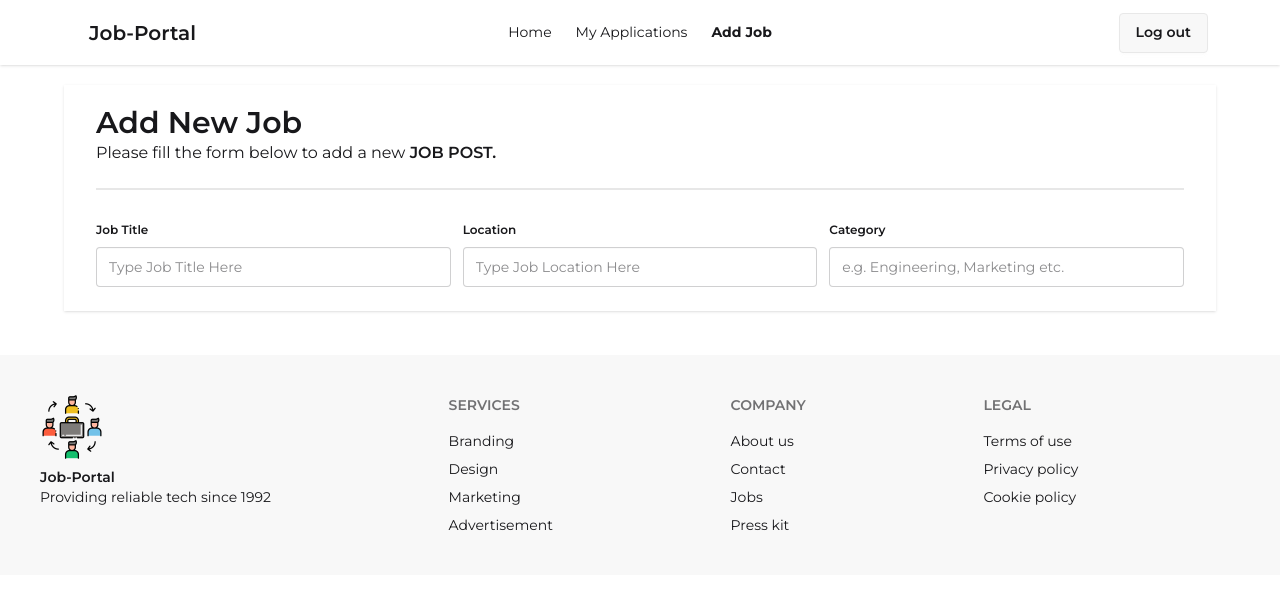
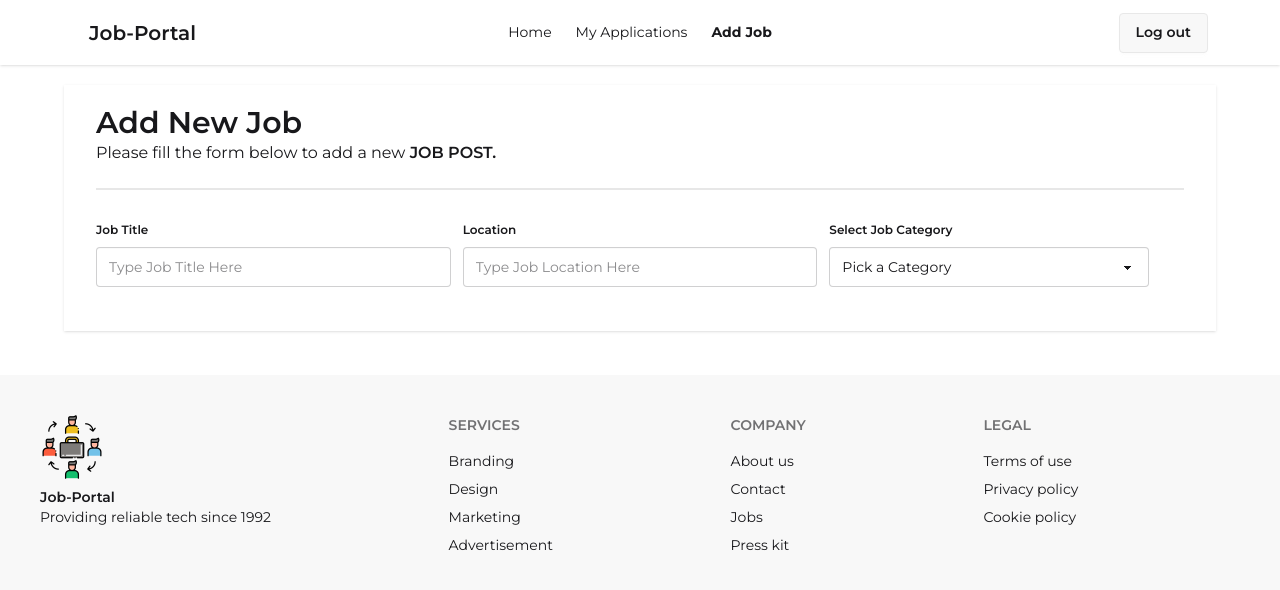
Before and after one commit to Suprio-Das/Job-Portal-Client, a React (Vite) app: page /addJobPost in a window 1280 px wide. Shown: the top 590 px of the page. Built offline with nearby package versions, Linux system fonts and the light colour scheme; no server answers; sample sign-in values are in the browser's storage.

Commit message:
Category changed to select

```diff
--- a/src/Pages/Job/AddJobPost.jsx
+++ b/src/Pages/Job/AddJobPost.jsx
@@ -10,7 +10,7 @@ const AddJobPost = () => {
             {/* ---------------------------------Add New Job Form--------------------------------- */}
             <form>
                 {/* Job Title , Location , Category */}
-                <div className='grid grid-cols-3 gap-3'>
+                <div className='grid grid-cols-3 gap-3 mb-5'>
                     <fieldset className="fieldset">
                         <legend className="fieldset-legend">Job Title</legend>
                         <input type="text" className="input w-full" name='title' placeholder="Type Job Title Here" />
@@ -20,10 +20,21 @@ const AddJobPost = () => {
                         <input type="text" className="input w-full" name='location' placeholder="Type Job Location Here" />
                     </fieldset>
                     <fieldset className="fieldset">
-                        <legend className="fieldset-legend">Category</legend>
-                        <input type="text" className="input w-full" name='category' placeholder="e.g. Engineering, Marketing etc." />
+                        <legend className="fieldset-legend">Select Job Category</legend>
+                        <select defaultValue="Pick a Category" className="select">
+                            <option disabled={true}>Pick a Category</option>
+                            <option>Engineering</option>
+                            <option>Marketing</option>
+                            <option>Design</option>
+                            <option>Development</option>
+                            <option>Teaching</option>
+                            <option>Management</option>
+                            <option>Data Science</option>
+                            <option>Health</option>
+                        </select>
                     </fieldset>
                 </div>
+                {/*  */}
             </form>
         </div>
     );
```
